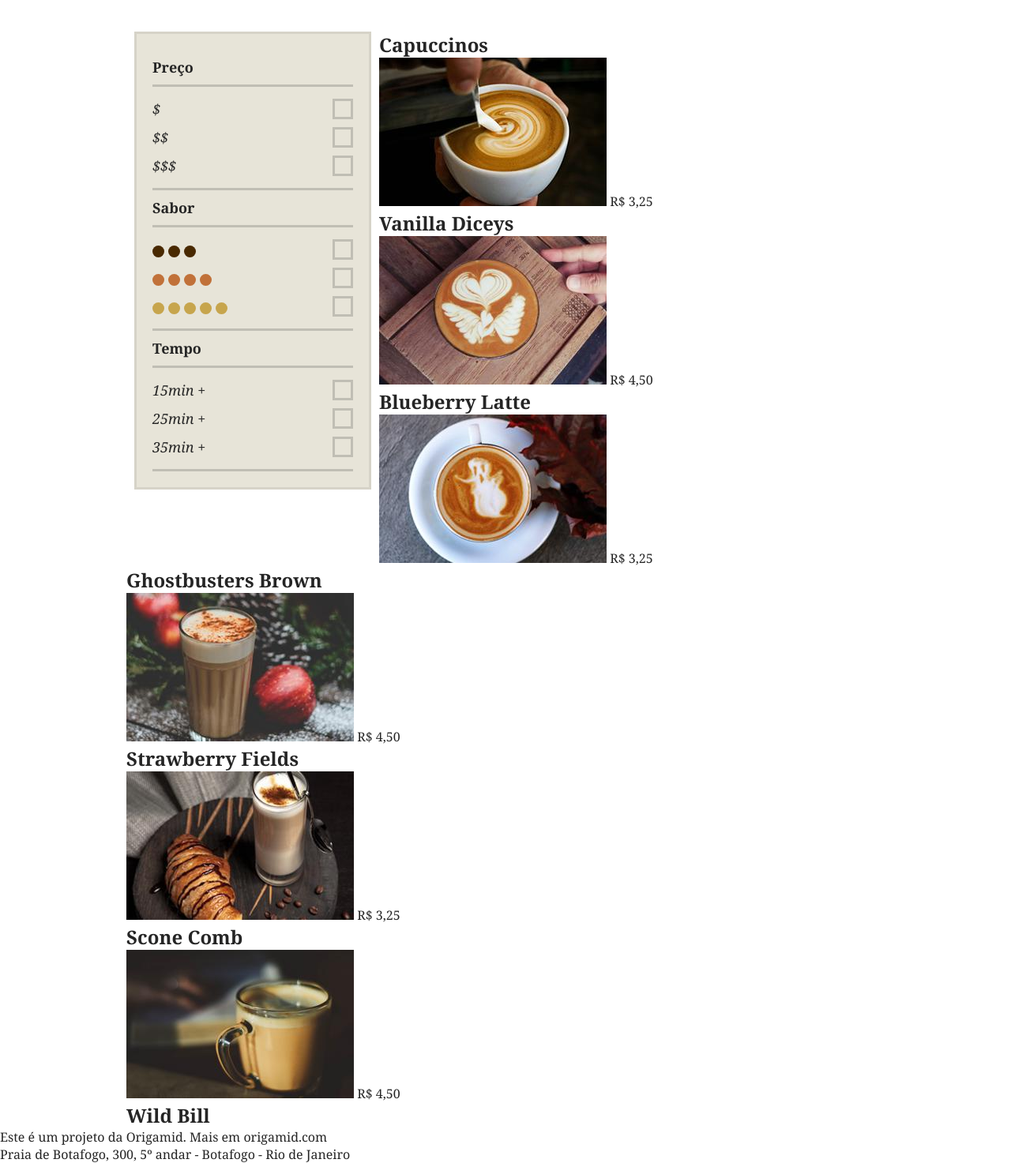
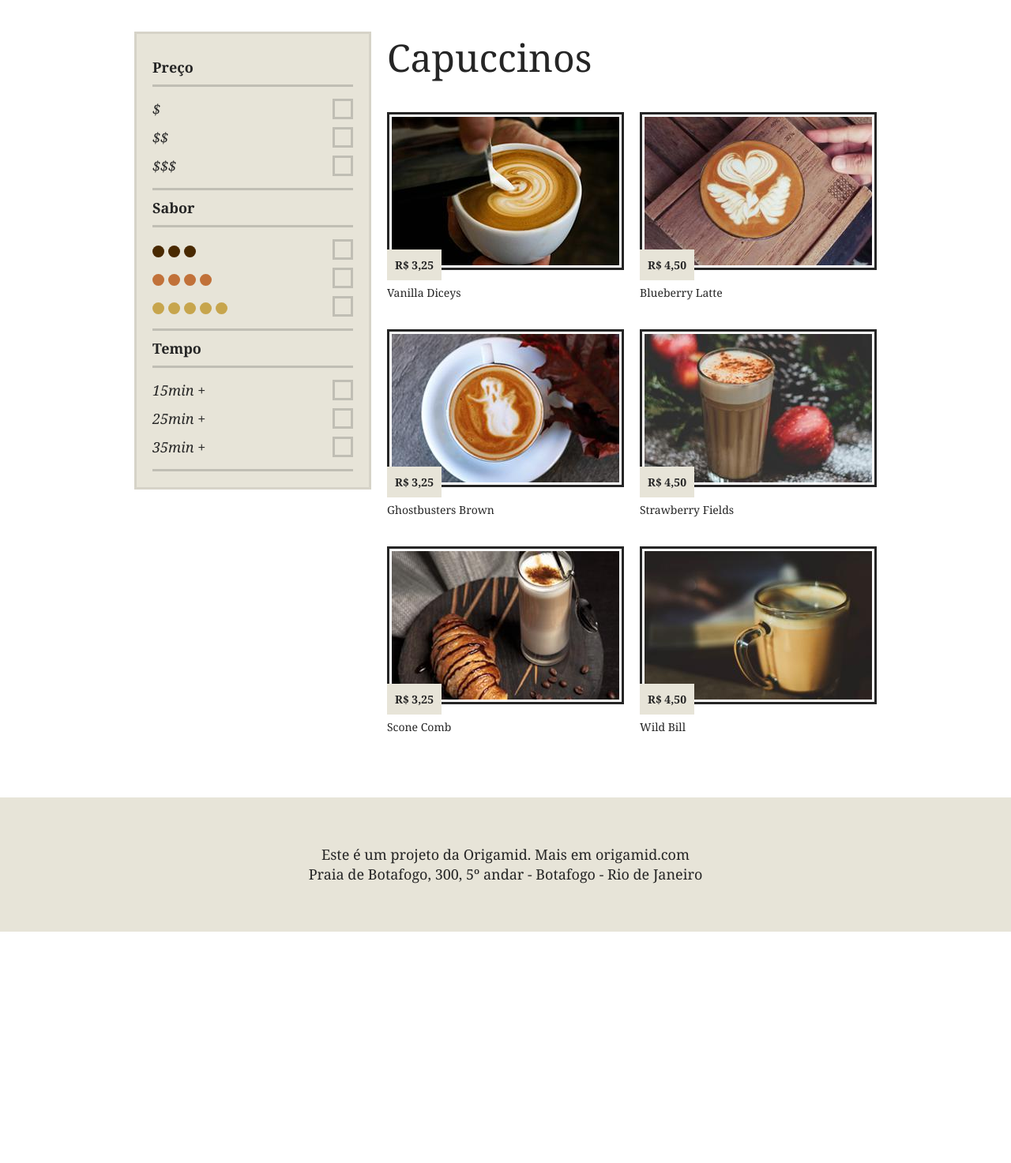
Before and after one commit to dantas-dev/origamid-cursos, a PHP site: page / in a window 1280 px wide. Shown: the part 229-1702 px from the top of the page at 79% size. After the commit the page ends 1409 px from the top, so only its background shows below. Run offline with PHP 8.4, Linux system fonts and the light colour scheme.

Commit message:
complete site

```diff
--- a/CSS Avançado Posicionamento/01 BRAFE PURO/css/style.css
+++ b/CSS Avançado Posicionamento/01 BRAFE PURO/css/style.css
@@ -69,6 +69,24 @@ body {
   margin: 0 auto;
 }
 
+.container::before, .container::after {
+  content: '';
+  display: table;
+  clear: both;
+}
+
+@media only screen and (min-width: 740px) and (max-width: 980px) {
+  .container {
+    max-width: 720px;
+  }
+}
+
+@media only screen and (max-width: 739px) {
+  .container {
+    max-width: 300px;
+  }
+}
+
 /* Filtro */
 .filtro {
   background: #e7e4d8;
@@ -77,6 +95,18 @@ body {
   margin: 0 10px;
   padding: 20px;
   float: left;
+}
+
+@media only screen and (min-width: 740px) and (max-width: 980px) {
+  .filtro {
+    width: 220px;
+  }
+}
+
+@media only screen and (max-width: 739px) {
+  .filtro {
+    display: none;
+  }
 }
 
 .filtro h2 {
@@ -140,3 +170,75 @@ body {
               60px 0 0 0,
               80px 0 0 0;
 }
+
+/* Produtos */
+.produtos {
+  width: 620px;
+  margin: 0 10px;
+  float: left;
+}
+
+.produtos h1 {
+  font-size: 3em; /* 48px */
+  font-weight: normal;
+}
+
+.produtos li {
+  width: 300px;
+  float: left;
+}
+
+.produtos li:nth-child(even) {
+  margin-left: 20px;
+}
+
+.produtos li img {
+  display: block;
+  max-width: 100%;
+  border: 3px solid #fff;
+  box-shadow: 0 0 0 3px #252525;
+  margin: 40px 3px 0 3px;
+}
+
+.produtos li span {
+  background: #e7e4d8;
+  padding: 10px;
+  font-size: 0.875em; /* 14px */
+  font-weight: bold;
+  position: relative;
+  top: -15px;
+}
+
+.produtos li h2 {
+  font-size: 0.875em; /* 14px */
+  font-weight: normal;
+}
+
+@media only screen and (min-width: 740px) and (max-width: 980px) {
+  .produtos {
+    width: 460px;
+  }
+  .produtos li {
+    width: 220px;
+  }
+}
+
+@media only screen and (max-width: 739px) {
+  .produtos {
+    width: 300px;
+  }
+
+  .produtos li {
+    width: 140px;
+  }
+}
+
+/* footer */
+.footer {
+  background: #e7e4d8;
+  text-align: center;
+  padding: 60px 0;
+  font-size: 1.125em; /* 18px */
+  line-height: 1.4em;
+  margin-top: 80px;
+}
--- a/CSS Avançado Posicionamento/01 BRAFE PURO/index.html
+++ b/CSS Avançado Posicionamento/01 BRAFE PURO/index.html
@@ -47,7 +47,7 @@
       </ul>
     </nav>
 
-    <section>
+    <section class="produtos">
       <h1>Capuccinos</h1>
       <ul>
         <li>
@@ -84,7 +84,7 @@
     </section>
   </div>
 
-  <footer>
+  <footer class="footer">
     <p>Este é um projeto da Origamid. Mais em origamid.com</p>
     <p>Praia de Botafogo, 300, 5º andar - Botafogo - Rio de Janeiro</p>
   </footer>
```
